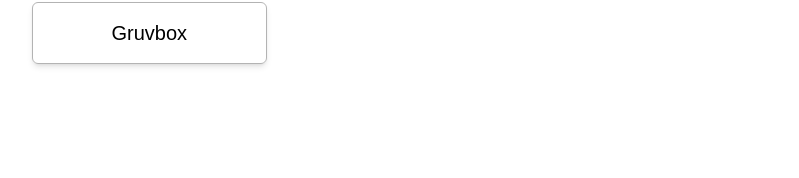
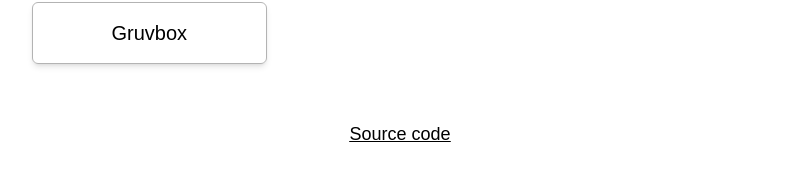
Before and after one commit to jakemackie/vue-web-themes, a Vue app: page / in a window 1280 px wide. Shown: the part 842-1020 px from the top of the page, without its empty margins (240-1039 px from the left). Before the commit the page ends 946 px from the top, so only its background shows below. Built offline with nearby package versions, Linux system fonts and the light colour scheme.

Commit message:
Added source code link to the bottom of view

```diff
--- a/src/App.vue
+++ b/src/App.vue
@@ -31,6 +31,10 @@
                 <themeSelectorMenu>
                     <themeSelectorCollectedButtons />
                 </themeSelectorMenu>
+
+                <span class="py-10 flex justify-center text-lg text-text-color underline">
+                    <a href="https://github.com/jakemackie/vue-web-themes">Source code</a>
+                </span>
             </div>
         </themeContentArea>
     </main>
```
